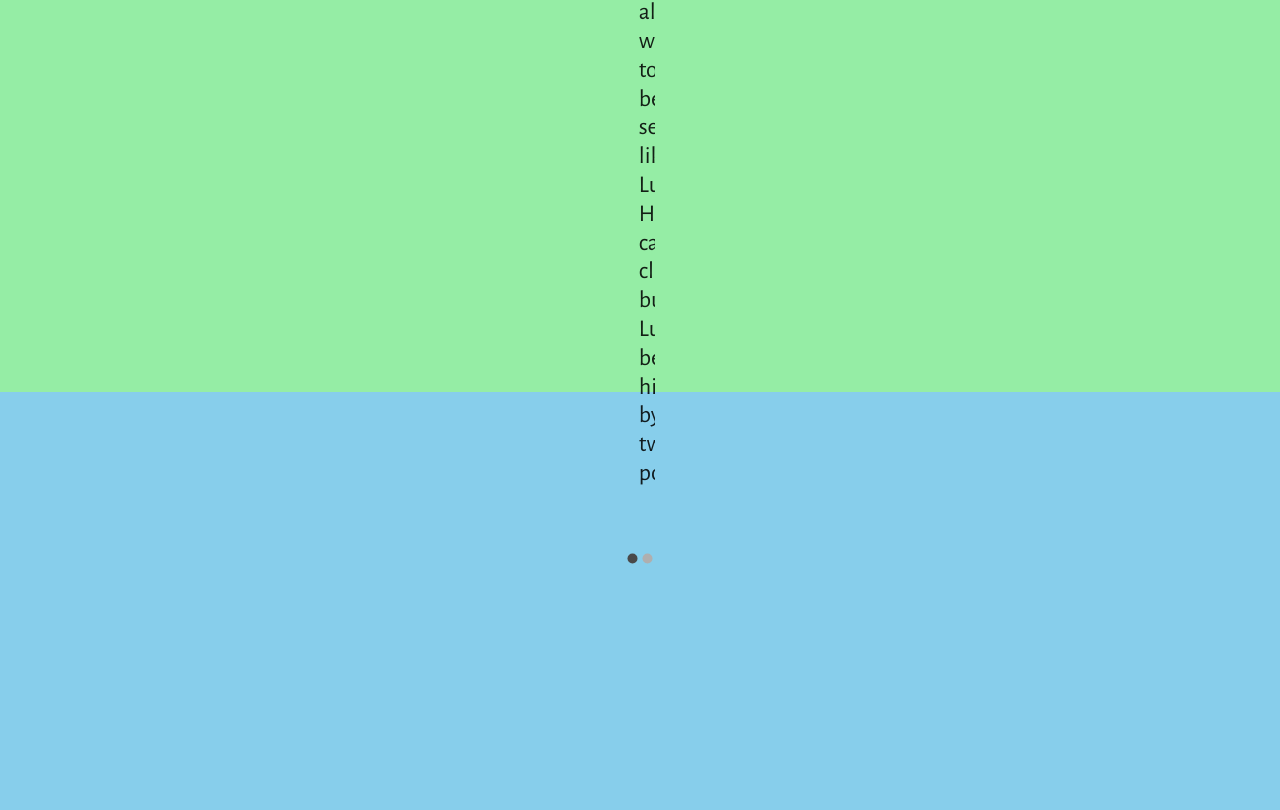
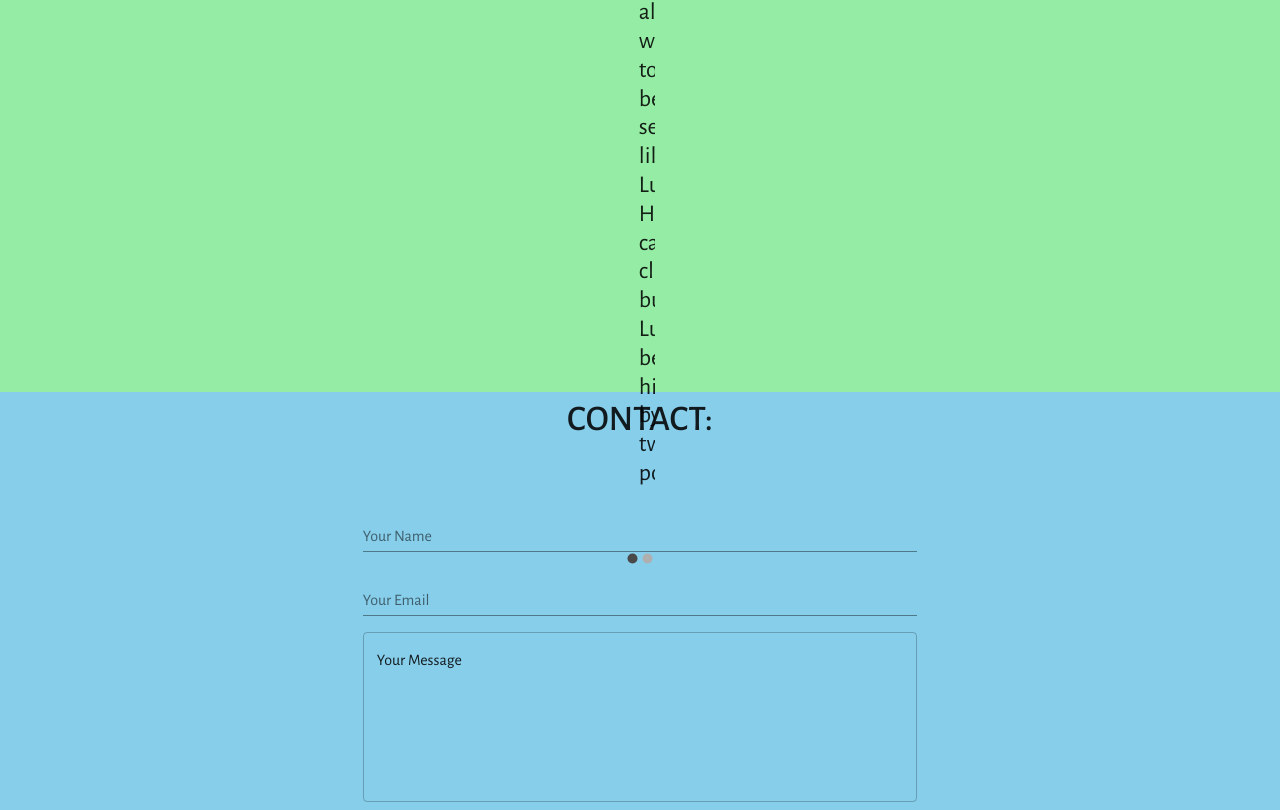
Before and after one commit to cbhancock-deeto/deliberate-abundance-website, a React (Create React App) app: page / in a window 1280 px wide. Shown: the part 1208-2018 px from the top of the page. Before the commit the page ends 1776 px from the top, so only its background shows below. Built offline with nearby package versions, Linux system fonts and the light colour scheme.

Commit message:
testimonialsection

```diff
--- a/src/App.js
+++ b/src/App.js
@@ -8,6 +8,7 @@ import Header from './components/Header';
 import About from './components/About/About';
 import TestimonialSection from './components/Testimonials/TestimonialSection';
 import { Grid, Typography, CssBaseline } from '@material-ui/core';
+import Contact from './components/Contact';
 
 const theme = createMuiTheme({
   palette: {
@@ -57,6 +58,7 @@ function App() {
         </Grid>
         <About className={classes.about} />
         <TestimonialSection />
+        <Contact />
       </Grid>
     </ThemeProvider>
   );
--- /dev/null
+++ b/src/components/Contact.js
@@ -0,0 +1,69 @@
+import React from 'react';
+import TextField from '@material-ui/core/TextField';
+import { makeStyles } from '@material-ui/core/styles';
+import {Grid} from '@material-ui/core';
+import { Typography } from '@material-ui/core';
+
+
+
+const useStyles = makeStyles((theme) => ({
+    root: {
+      '& .MuiTextField-root': {
+        margin: theme.spacing(1),
+        width: '75ch',
+        [theme.breakpoints.down("xs")]: {
+            margin: theme.spacing(1),
+            width: '50ch',
+
+    }
+      }},
+      contactHeading:{
+            fontWeight: '500',
+            fontSize: '2.25rem',
+            textAlign: 'center',
+            paddingBottom: 50,
+            [theme.breakpoints.down("xs")]: {
+              fontWeight: '500',
+              fontSize: '2.25rem',
+              textAlign: 'center',
+              paddingBottom: 18,
+
+      },
+    }
+}));
+
+
+
+function Contact(){
+
+    const classes = useStyles();
+    return (
+
+    <Grid container direction="column" justify="center" alignContent="center">
+    <Typography className={classes.contactHeading}>CONTACT:</Typography>
+    <form className={classes.root} noValidate autoComplete="off">
+      <div>
+        <TextField id="name" label="Your Name"  />
+      </div>
+      <div>
+        <TextField
+          id="email"
+          label="Your Email"
+        />
+      </div>
+      <div>
+      <TextField
+      id="message"
+      multiline
+      rows={7}
+      size="medium"
+      defaultValue="Your Message"
+      variant="outlined"
+    />
+      </div>
+    </form>
+    </Grid>
+    )
+};
+
+export default Contact;
```
Also changed, not shown: src/components/Testimonials/TestimonialSection.js (+0 -10 lines).
